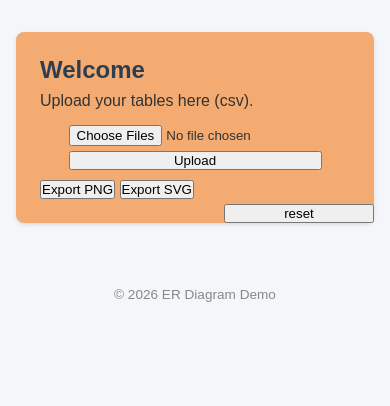
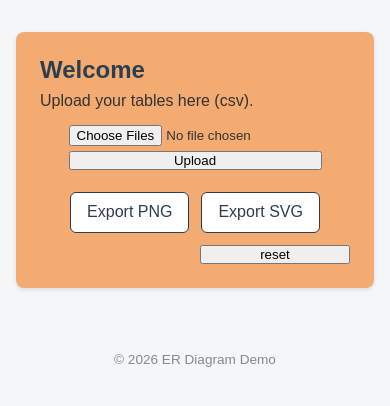
Before and after one commit to Abhishek-D-P/ER_diagram, a Flask app: page / in a window 390 px wide. Shown: the part 85-491 px from the top of the page. Run offline with Flask 3, Linux system fonts and the light colour scheme.

Commit message:
Style diagram export controls

```diff
--- a/static/er_app/css/style.css
+++ b/static/er_app/css/style.css
@@ -158,3 +158,39 @@ canvas {
 .table-delete:hover{
   cursor: pointer;
 }
+
+
+.export-actions {
+  display: flex;
+  justify-content: center;
+  flex-wrap: wrap;
+  gap: 0.75rem;
+  margin: 0.75rem auto 0;
+}
+
+.export-actions button {
+  border: 1px solid #2c3e50;
+  border-radius: 6px;
+  padding: 0.65rem 1rem;
+  background: #fff;
+  color: #2c3e50;
+  font: inherit;
+  cursor: pointer;
+}
+
+.export-actions button:hover,
+.export-actions button:focus-visible {
+  background: #2c3e50;
+  color: #fff;
+}
+
+@media (max-width: 600px) {
+  .export-actions {
+    margin-bottom: 0.75rem;
+  }
+
+  .reset {
+    position: static;
+    align-self: flex-end;
+  }
+}
```
